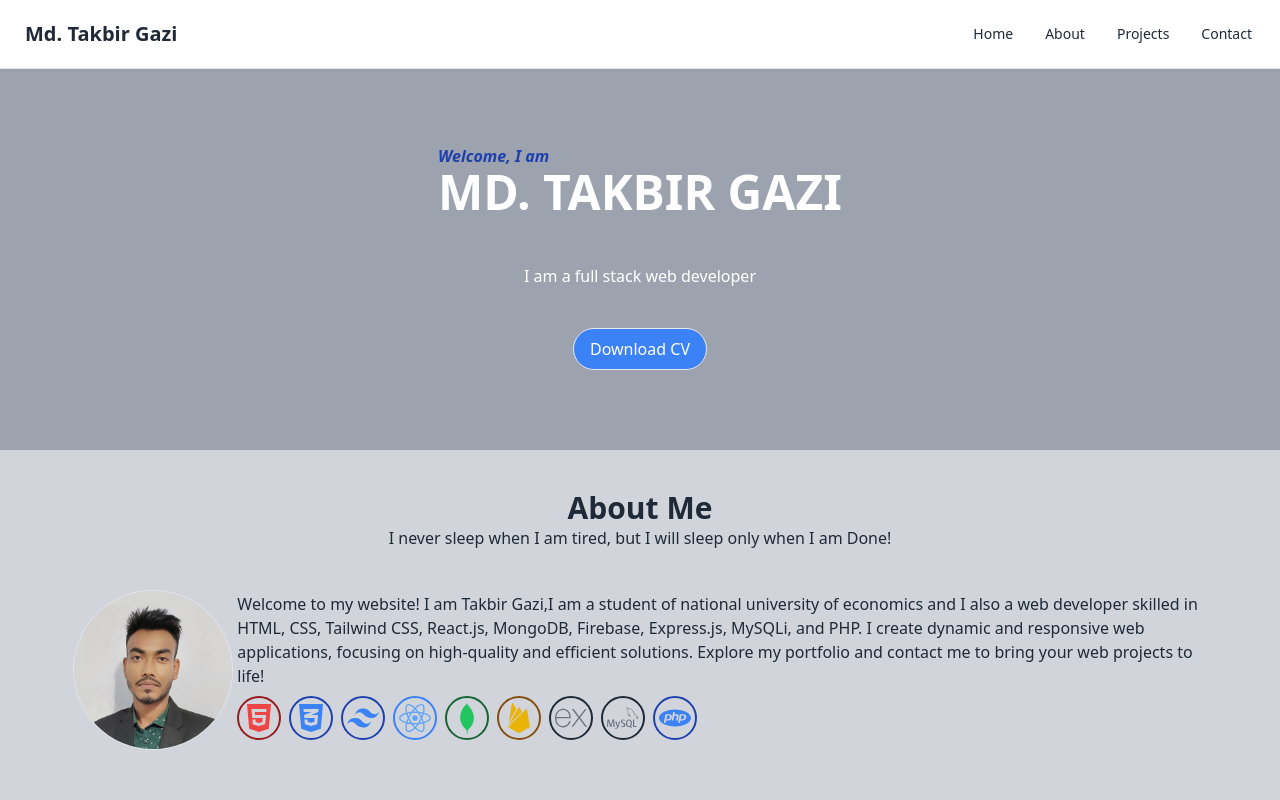
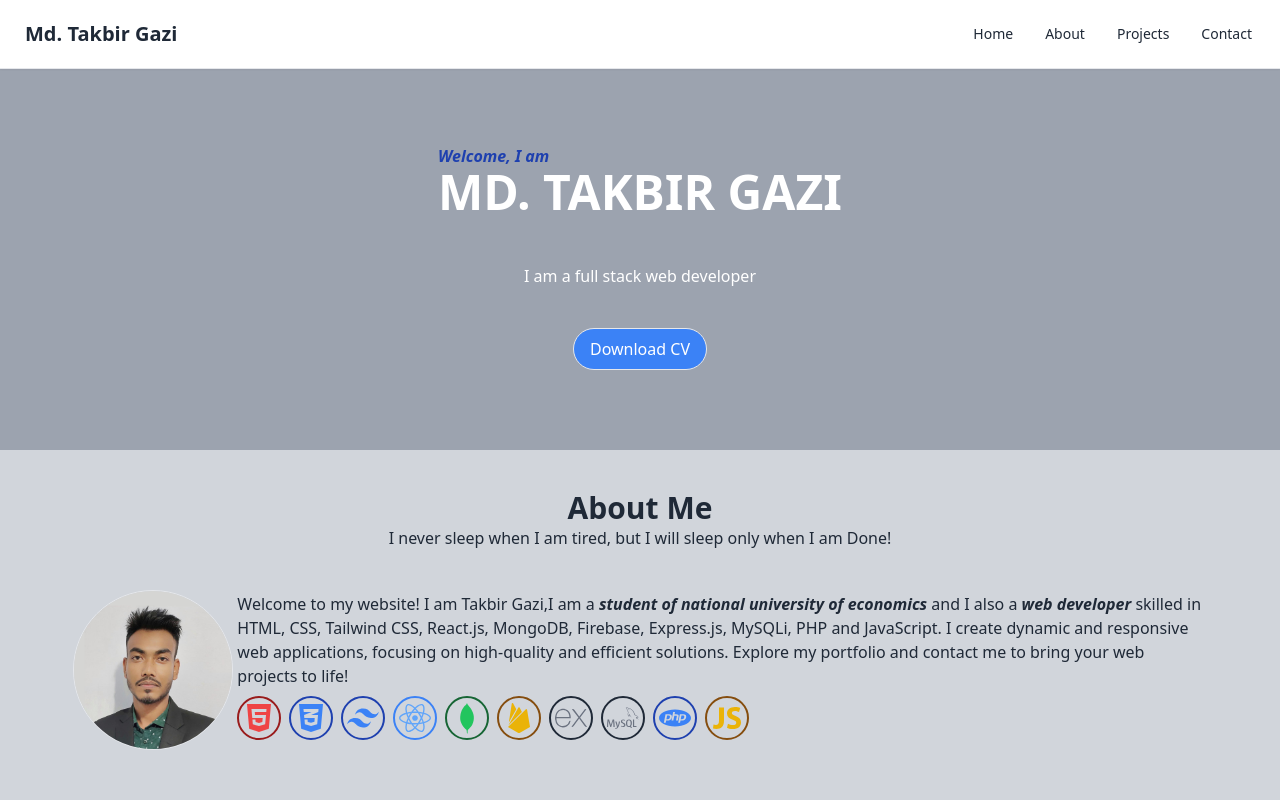
Before and after one commit to takbirgazi/portfolio, a React (Vite) app: page / in a window 1280 px wide. Shown: the top 800 px of the page. Built offline with nearby package versions, Linux system fonts and the light colour scheme.

Commit message:
Add more

```diff
--- a/src/components/Footer.jsx
+++ b/src/components/Footer.jsx
@@ -18,16 +18,16 @@ const Footer = () => {
                         </div>
                         <ul className="flex flex-wrap items-center mb-6 text-sm font-medium text-gray-500 sm:mb-0 dark:text-gray-400">
                             <li>
-                                <a href="#" className="hover:underline me-4 md:me-6">About</a>
+                                <a href="#about" className="hover:underline me-4 md:me-6">About</a>
                             </li>
                             <li>
-                                <a href="#" className="hover:underline me-4 md:me-6">Privacy Policy</a>
+                                <a className="hover:underline me-4 md:me-6 cursor-pointer">Privacy Policy</a>
                             </li>
                             <li>
-                                <a href="#" className="hover:underline me-4 md:me-6">Licensing</a>
+                                <a className="hover:underline me-4 md:me-6 cursor-pointer">Licensing</a>
                             </li>
                             <li>
-                                <a href="#" className="hover:underline">Contact</a>
+                                <a href="#contact" className="hover:underline">Contact</a>
                             </li>
                         </ul>
                     </div>
--- a/src/pages/About/About.jsx
+++ b/src/pages/About/About.jsx
@@ -7,6 +7,7 @@ import { IoLogoFirebase } from "react-icons/io5";
 import { SiExpress } from "react-icons/si";
 import { SiMysql } from "react-icons/si";
 import { SiPhp } from "react-icons/si";
+import { IoLogoJavascript } from "react-icons/io";
 
 
 const About = () => {
@@ -21,7 +22,7 @@ const About = () => {
                     </div>
                     <div className="flex-1">
                         <p>
-                            Welcome to my website! I am Takbir Gazi,I am a student of national university of economics and I also  a web developer skilled in HTML, CSS, Tailwind CSS, React.js, MongoDB, Firebase, Express.js, MySQLi, and PHP. I create dynamic and responsive web applications, focusing on high-quality and efficient solutions. Explore my portfolio and contact me to bring your web projects to life!
+                            Welcome to my website! I am Takbir Gazi,I am a <span className="font-semibold italic">student of national university of economics</span> and I also  a <span className="font-semibold italic">web developer</span> skilled in HTML, CSS, Tailwind CSS, React.js, MongoDB, Firebase, Express.js, MySQLi, PHP and  JavaScript. I create dynamic and responsive web applications, focusing on high-quality and efficient solutions. Explore my portfolio and contact me to bring your web projects to life!
                         </p>
                         <div className="flex flex-col lg:flex-row gap-2 my-1">
                             <div className="flex gap-2 my-1 justify-center">
@@ -56,6 +57,9 @@ const About = () => {
                                 <p title="PHP" className="border-2 border-blue-800 rounded-full p-1">
                                     <SiPhp className="w-8 h-8 text-blue-500" />
                                 </p>
+                                <p title="JavaScript" className="border-2 border-yellow-800 rounded-full p-1">
+                                    <IoLogoJavascript className="w-8 h-8 text-yellow-500" />
+                                </p>
                             </div>
                         </div>
                     </div>
```
